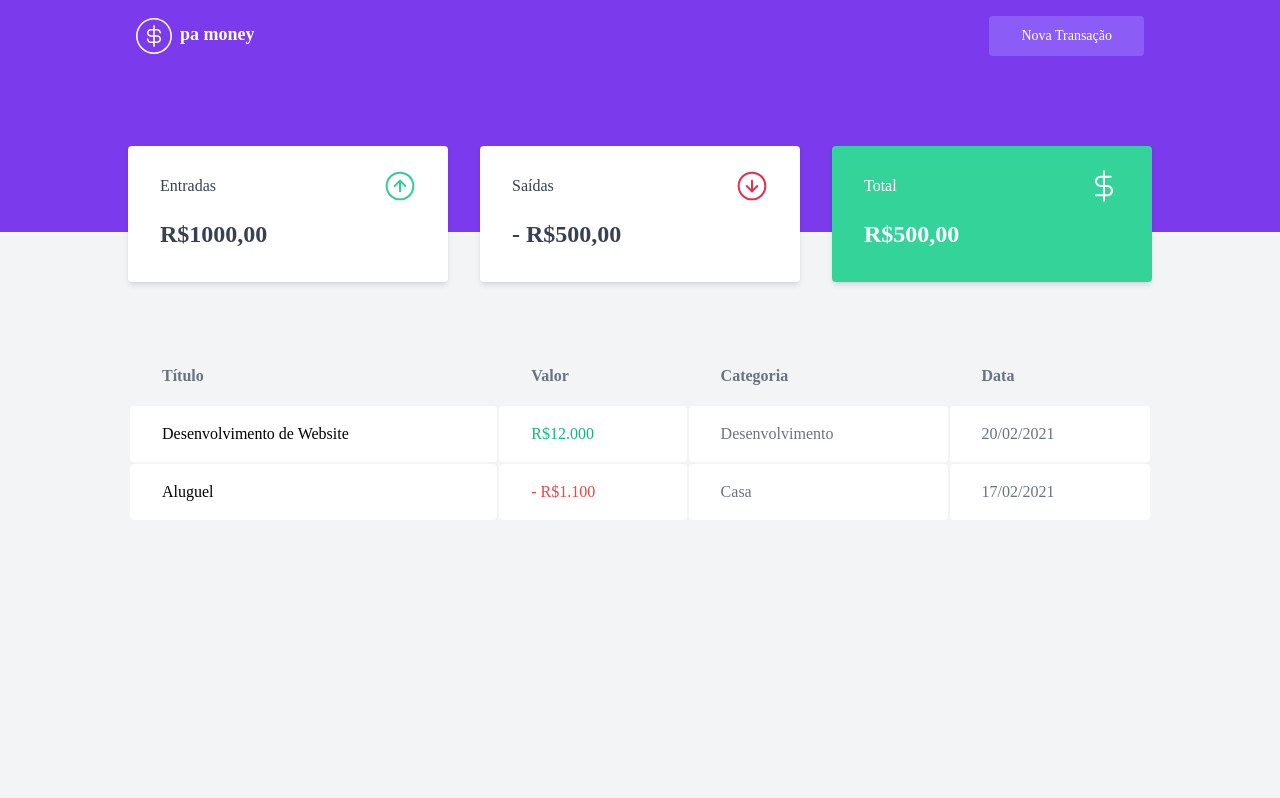
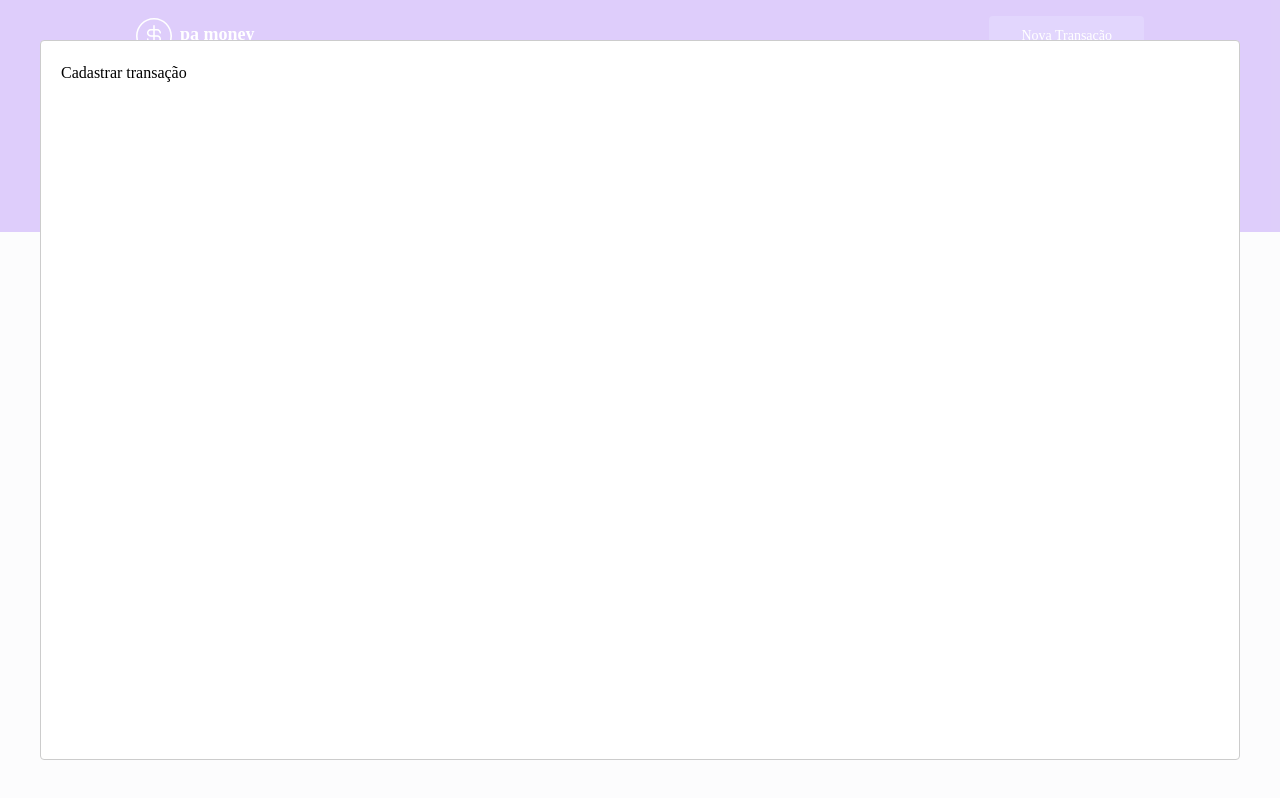
Before and after one commit to palenquer/pamoney, a React (Create React App) app: page / in a window 1280 px wide. Both pictures are taken after a click on the button "Nova Transação". Built offline with nearby package versions, Linux system fonts and the light colour scheme; no server answers; what miragejs would draw is missing.

Commit message:
transaction modal

```diff
--- a/package.json
+++ b/package.json
@@ -14,6 +14,7 @@
     "postcss-preset-env": "6.x",
     "react": "^17.0.2",
     "react-dom": "^17.0.2",
+    "react-modal": "^3.14.2",
     "react-scripts": "4.0.3",
     "tailwindcss": "npm:@tailwindcss/postcss7-compat"
   },
@@ -25,6 +26,7 @@
     "@types/node": "^15.0.2",
     "@types/react": "^17.0.5",
     "@types/react-dom": "^17.0.3",
+    "@types/react-modal": "^3.12.0",
     "typescript": "4.x"
   },
   "scripts": {
--- a/src/App.tsx
+++ b/src/App.tsx
@@ -1,11 +1,31 @@
+import { useState } from "react";
+import Modal from "react-modal";
 import { Dashboard } from "./components/Dashboard";
 import { Header } from "./components/Header";
 
+Modal.setAppElement('#root');
+
 export function App() {
+  const [isNewTransactionModalOpen, setIsNewTransactionModalOpen] =
+    useState(false);
+
+  function handleOpenNewTransactionModal() {
+    setIsNewTransactionModalOpen(true);
+  }
+  function handleCloseNewTransactionModal() {
+    setIsNewTransactionModalOpen(false);
+  }
+
   return (
     <>
-      <Header />
-      <Dashboard/>
+      <Header onOpenNewTransactionModal={handleOpenNewTransactionModal}/>
+      <Dashboard />
+      <Modal
+        isOpen={isNewTransactionModalOpen}
+        onRequestClose={handleCloseNewTransactionModal}
+      >
+        <h2>Cadastrar transação</h2>
+      </Modal>
     </>
   );
 }
--- a/src/components/Header/index.tsx
+++ b/src/components/Header/index.tsx
@@ -1,6 +1,10 @@
 import logoImg from "../../assets/logo.svg";
 
-export function Header() {
+interface HeaderProps {
+  onOpenNewTransactionModal: () => void;
+}
+
+export function Header({ onOpenNewTransactionModal }: HeaderProps) {
   return (
     <header className="bg-purple-600 w-full text-white">
       <div className="m-auto container max-w-screen-lg flex px-2 pb-44 pt-4 items-center justify-between">
@@ -9,7 +13,11 @@ export function Header() {
           <span className="font-semibold text-lg mb-1">pa money</span>
         </div>
 
-        <button className="text-sm md:text-md bg-purple-500 px-8 rounded h-10 transition duration-300 filter hover:brightness-90" type="button">
+        <button
+          className="text-sm md:text-md bg-purple-500 px-8 rounded h-10 transition duration-300 filter hover:brightness-90"
+          type="button"
+          onClick={onOpenNewTransactionModal}
+        >
           Nova Transação
         </button>
       </div>
```
Also changed, not shown: 1 other file (tests, documents, lock files or other folders).
